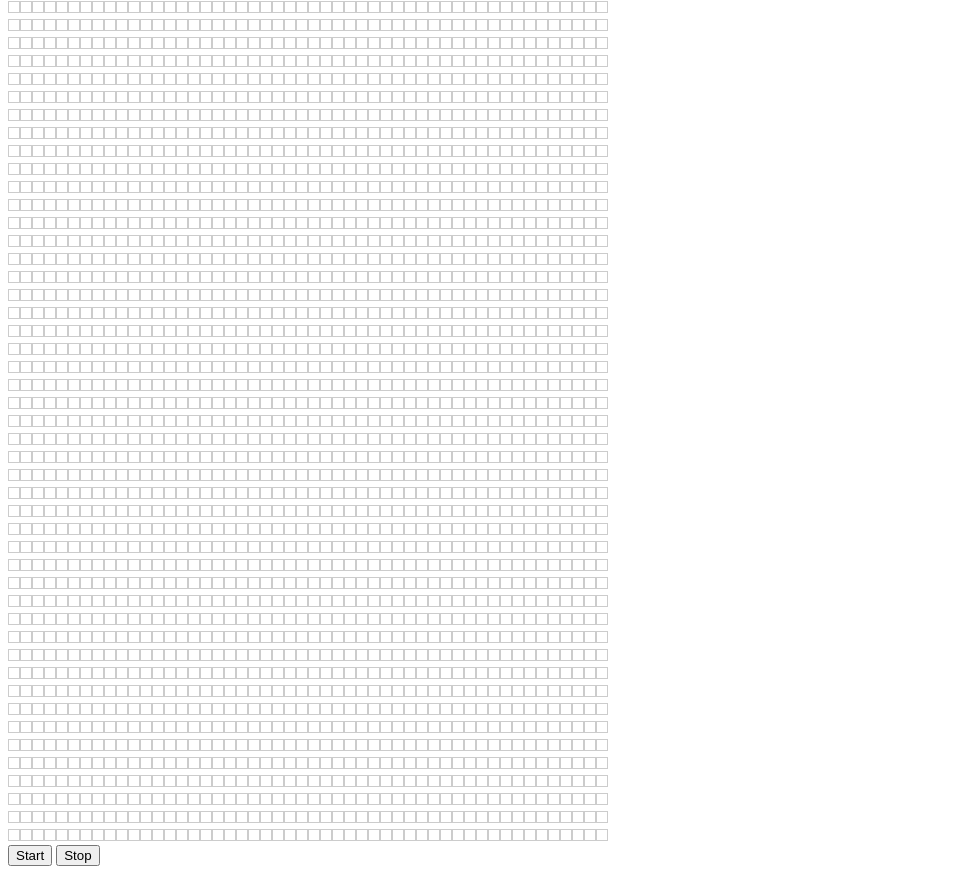
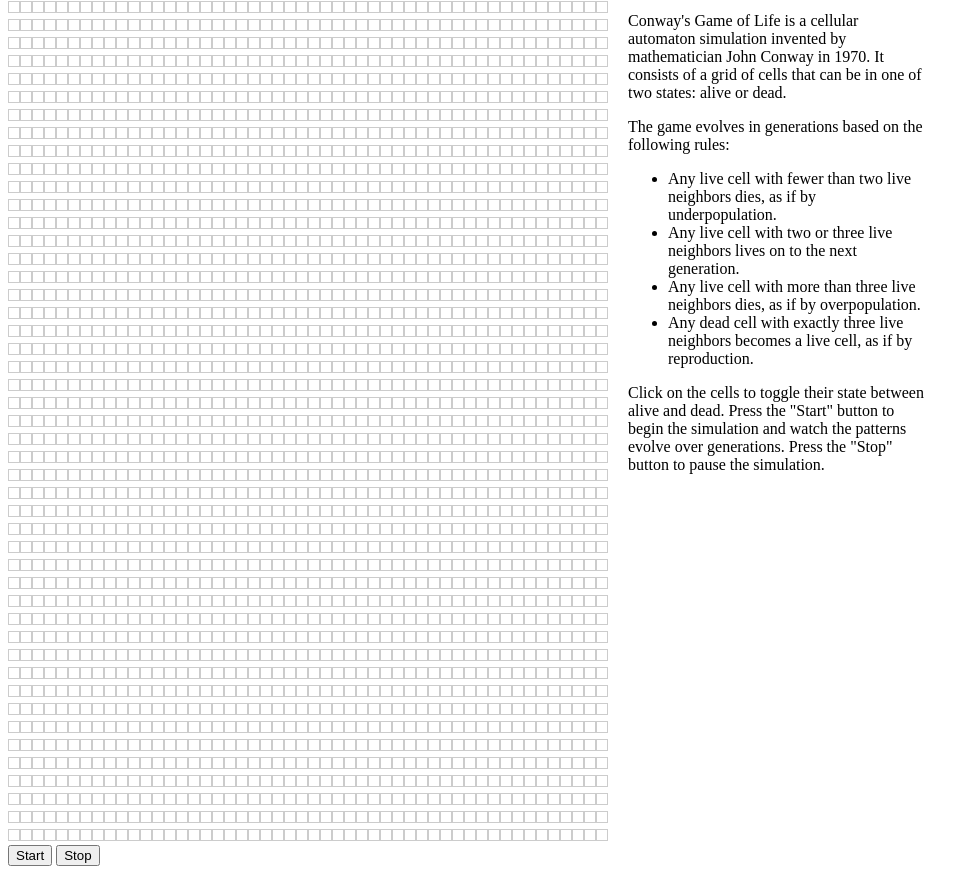
Before and after one commit to Myeongchan-Kim/Conway_Claude3, a plain HTML site: page index.html in a window 1280 px wide. Shown: the part 63-937 px from the top of the page, without its empty margins (0-978 px from the left). Drawn offline with Linux system fonts and the light colour scheme.

Commit message:
Update index.html
Second prompt -
"This is Great. I want to add a description about Conway's life game next to the actual game. Can you add this?"

```diff
--- a/index.html
+++ b/index.html
@@ -3,6 +3,12 @@
 <head>
   <title>Conway's Game of Life</title>
   <style>
+    .container {
+      display: flex;
+    }
+    .game {
+      margin-right: 20px;
+    }
     .cell {
       width: 10px;
       height: 10px;
@@ -12,12 +18,37 @@
     .alive {
       background-color: #000;
     }
+    .description {
+      max-width: 300px;
+    }
   </style>
 </head>
 <body>
-  <div id="grid"></div>
-  <button id="startBtn">Start</button>
-  <button id="stopBtn">Stop</button>
+  <div class="container">
+    <div class="game">
+      <div id="grid"></div>
+      <button id="startBtn">Start</button>
+      <button id="stopBtn">Stop</button>
+    </div>
+    <div class="description">
+      <h2>Conway's Game of Life</h2>
+      <p>
+        Conway's Game of Life is a cellular automaton simulation invented by mathematician John Conway in 1970. It consists of a grid of cells that can be in one of two states: alive or dead.
+      </p>
+      <p>
+        The game evolves in generations based on the following rules:
+      </p>
+      <ul>
+        <li>Any live cell with fewer than two live neighbors dies, as if by underpopulation.</li>
+        <li>Any live cell with two or three live neighbors lives on to the next generation.</li>
+        <li>Any live cell with more than three live neighbors dies, as if by overpopulation.</li>
+        <li>Any dead cell with exactly three live neighbors becomes a live cell, as if by reproduction.</li>
+      </ul>
+      <p>
+        Click on the cells to toggle their state between alive and dead. Press the "Start" button to begin the simulation and watch the patterns evolve over generations. Press the "Stop" button to pause the simulation.
+      </p>
+    </div>
+  </div>
 
   <script>
     const gridSize = 50;
```
